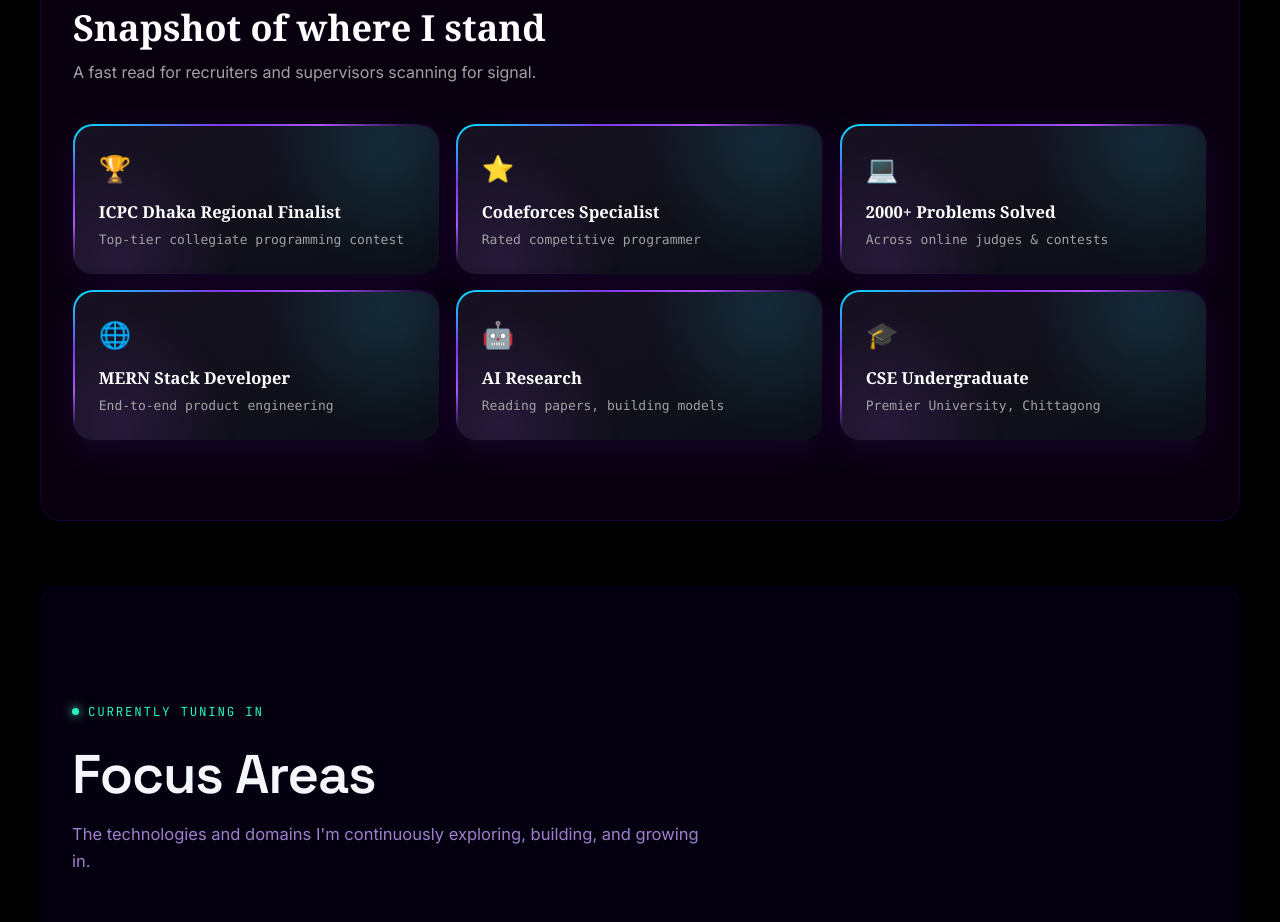
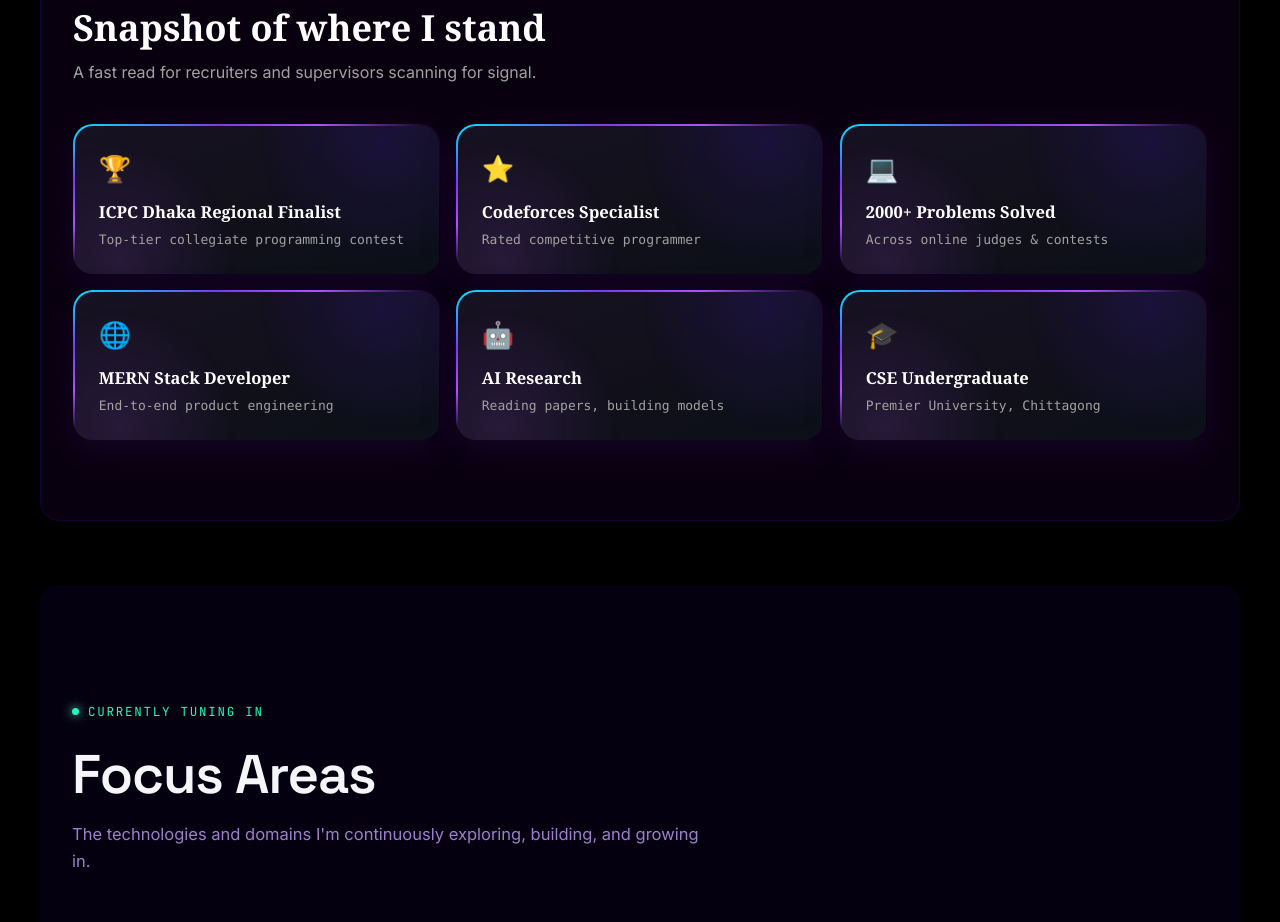
Before and after one commit to nuralamjoy/my_portfolio, a React (Vite) app: page / in a window 1280 px wide. Shown: the part 3300-4222 px from the top of the page. Built offline with nearby package versions, Linux system fonts and the light colour scheme.

Commit message:
fix card design

```diff
--- a/src/components/ui/Card.css
+++ b/src/components/ui/Card.css
@@ -95,7 +95,7 @@
 
     background:
         radial-gradient(circle at 85% 12%,
-        rgba(34,211,238,.18),
+        rgba(78, 34, 238, 0.18),
         transparent 38%),
 
         radial-gradient(circle at 12% 90%,
```
